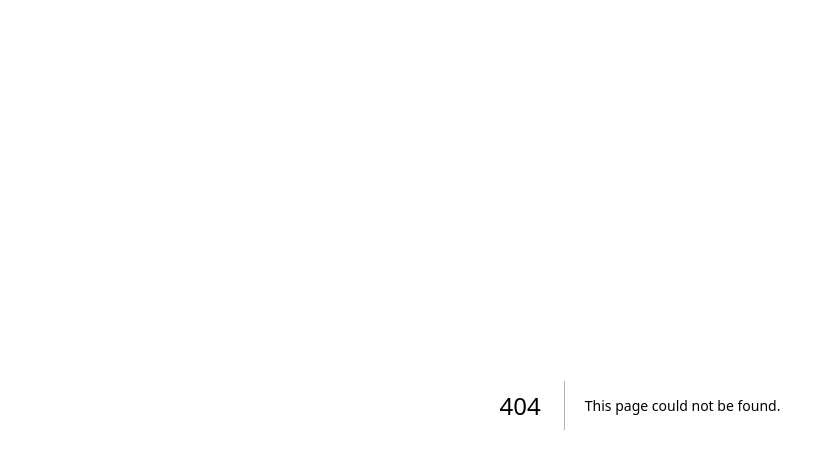
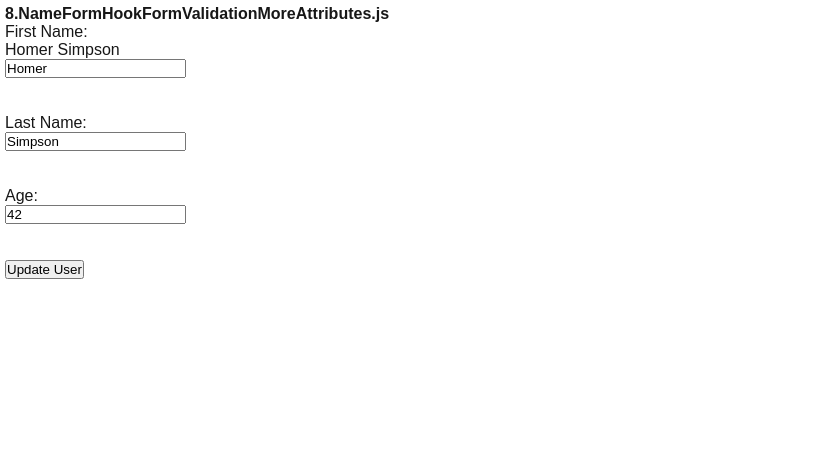
Before and after one commit to gkurkjian/WEB422_Week7_Forms_Introduction, a Next.js app in the folder my-app/: page /components/8.NameFormHookFormValidationMoreAttributes in a window 1280 px wide. Before the commit this address had no page. Shown: the top 468 px of the page, without its empty margins (0-834 px from the left). Built offline with nearby package versions, Linux system fonts and the light colour scheme.

Commit message:
ninth commit, last module 8.NameFormHookFormValidationMoreAttribute.js made with narrowing down to catch errors on each specified attributes/fields

```diff
--- /dev/null
+++ b/my-app/pages/components/8.NameFormHookFormValidationMoreAttributes.js
@@ -0,0 +1,88 @@
+import { useForm } from "react-hook-form";
+import { useEffect } from "react";
+
+export default function NameFormHookFormValidationMoreAttributes() {
+    const { register, handleSubmit, setValue, watch, formState: { errors } } = useForm({
+        defaultValues: {
+            firstName: "",
+            lastName: "",
+            age: 0,
+        },
+    });
+
+    const watchUserName = watch(["firstName", "lastName"]);
+
+    useEffect(() => {
+        // This is a simple way to store values for each attribute
+        setValue("firstName", "Homer");
+        setValue("lastName", "Simpson");
+        setValue("age", 42);
+
+        // This example uses a `for...in` loop to iterate and fill the attributes
+        /*
+        let data = {
+            firstName: "Homer",
+            lastName: "Simpson",
+            age: 42,
+        };
+
+        for (const prop in data) {
+            setValue(prop, data[prop]);
+        }
+        */
+    }, [setValue]);
+
+    function submitForm(data) {
+        console.log(data);
+        // console.log(Object.keys(errors)); // Debugging purposes
+    }
+
+    return (
+        <>
+            <h4>8.NameFormHookFormValidationMoreAttributes.js</h4>
+
+            <form onSubmit={handleSubmit(submitForm)}>
+                {/* First Name errors handled with validation (required, minLength, maxLength) */}
+                <span className={errors.firstName && "inputError"}>First Name:</span> <br />
+                {watchUserName.join(" ")} <br />
+                <input {...register("firstName", { required: true, minLength: 2, maxLength: 20 })} /> <br />
+
+                {errors.firstName?.type === 'required' && <span> First Name is required</span>}
+                {errors.firstName?.type === 'minLength' && <span> First Name must be at least 2 characters</span>}
+                {errors.firstName?.type === 'maxLength' && <span> First Name must not exceed 20 characters</span>}
+                <br /><br />
+
+                {/* Last Name error handled using Regular Expressions (must contain only letters) */}
+                <span className={errors.lastName && "inputError"}>Last Name:</span> <br />
+                <input {...register("lastName", { required: true, pattern: /^[A-Za-z]+$/i })} /> <br />
+
+                {errors.lastName?.type === 'required' && <span> Last Name is required</span>}
+                {errors.lastName?.type === 'pattern' && <span> Last Name must contain only letters (no numbers or special characters)</span>}
+                <br /><br />
+
+                {/* Age validation (Only even numbers between 18 and 80 are allowed) */}
+                <span className={errors.age && "inputError"}>Age:</span> <br />
+                <input
+                    type="number"
+                    {...register("age", {
+                        min: 18,
+                        max: 80,
+                        validate: {
+                            onlyEven: (v) => v % 2 === 0 || "Only even age values are accepted"
+                        }
+                    })}
+                /> <br />
+
+                {errors.age?.type === "min" && <span> Age must be at least 18</span>}
+                {errors.age?.type === "max" && <span> Age must not exceed 80</span>}
+                {errors.age?.type === "onlyEven" && <span> Only even age values are accepted</span>}
+                <br /><br />
+
+                {/* Disables the submit button if there are errors */}
+                <button type="submit" disabled={Object.keys(errors).length > 0}>
+                    Update User
+                </button>
+            </form>
+        </>
+    );
+}
--- a/my-app/pages/index.js
+++ b/my-app/pages/index.js
@@ -5,6 +5,7 @@ import NameFormHookUseForm from "./components/4.NameFormHookUseForm";
 import NameFormHookUseFormUseEffect from "./components/5.NameFormHookUseFormUseEffect";
 import NameFormUseHookFormDetail from "./components/6.NameFormHookFormDetail";
 import NameFormHookFormValidation from "./components/7.NameFormHookFormValidation";
+import NameFormHookFormValidationMoreAttributes from "./components/8.NameFormHookFormValidationMoreAttributes";
 
 
 export default function Home() {
@@ -18,6 +19,7 @@ export default function Home() {
       <NameFormHookUseFormUseEffect /> <br />
       <NameFormUseHookFormDetail /> <br />
       <NameFormHookFormValidation /> <br />
+      <NameFormHookFormValidationMoreAttributes /> <br />
     </>
   );
 }
```
